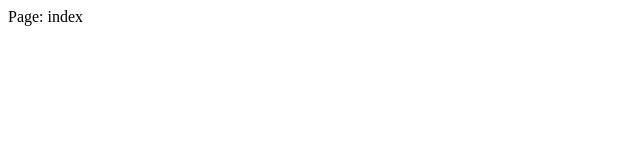
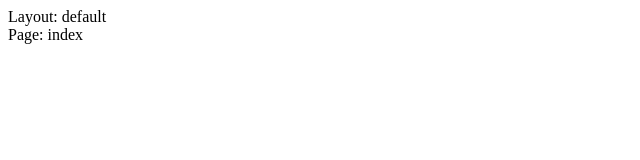
Before and after one commit to bigmemti/holaria, a Nuxt app: page / in a window 1280 px wide. Shown: the top 160 px of the page, without its empty margins (0-640 px from the left). Built offline with nearby package versions, Linux system fonts and the light colour scheme.

Commit message:
add default layout

```diff
--- /dev/null
+++ b/layouts/default.vue
@@ -0,0 +1,10 @@
+<script setup lang="ts"></script>
+
+<template>
+  <div>
+    Layout: default
+    <slot />
+  </div>
+</template>
+
+<style scoped></style>
```
